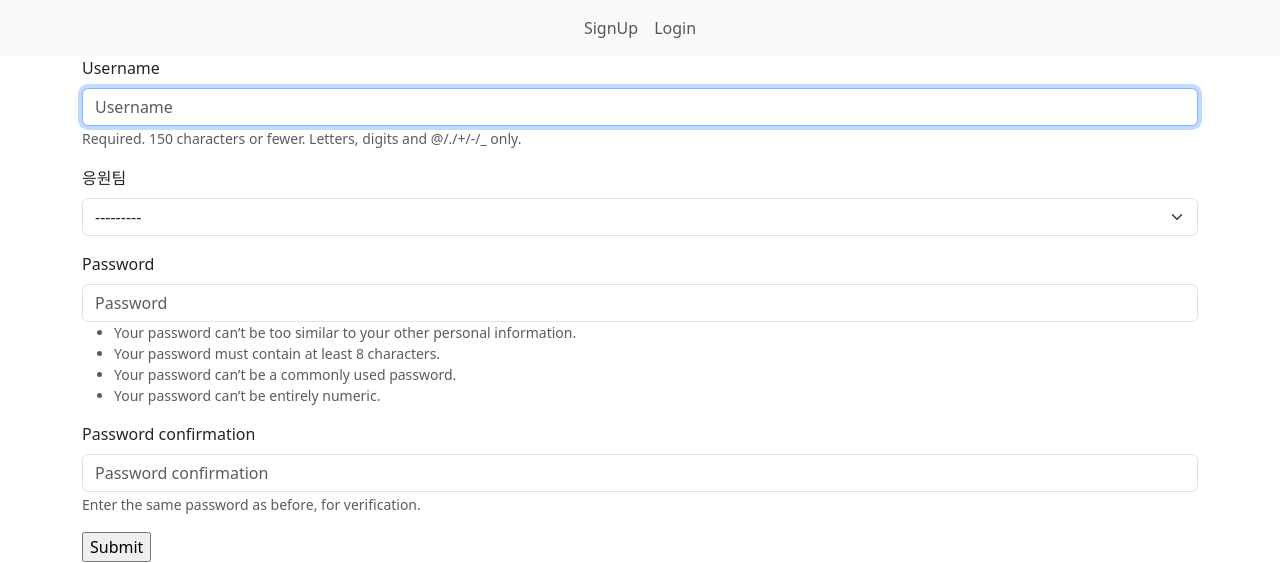
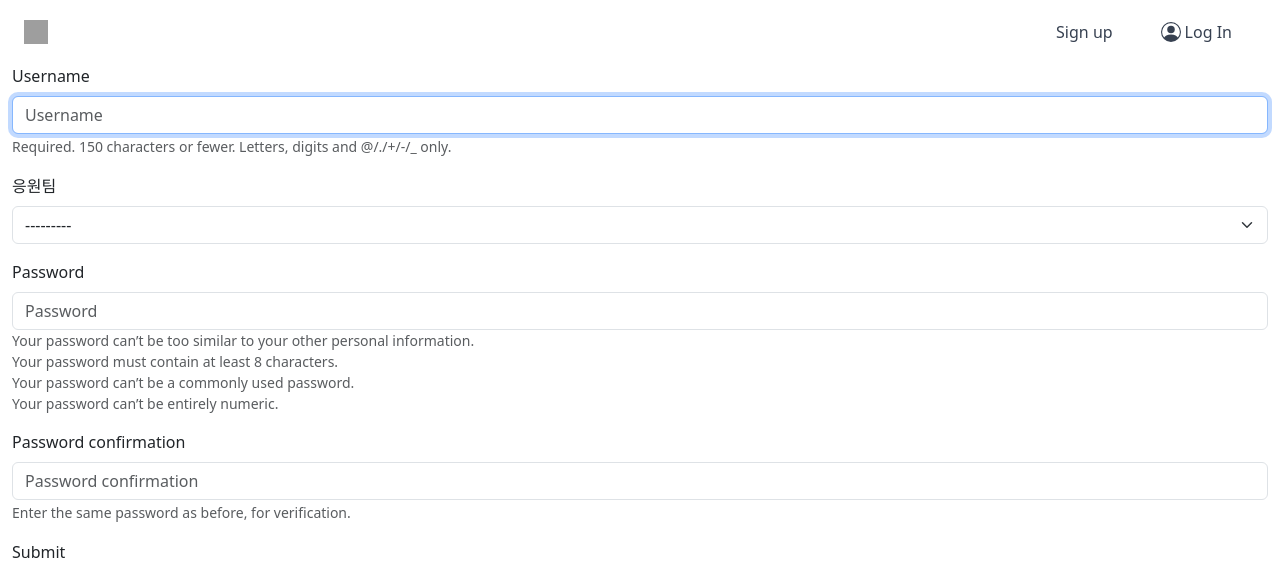
Before and after one commit to rladbstlr87/tothe_ballpark, a Django app: page /accounts/signup/ in a window 1280 px wide. Shown: the top 563 px of the page. Run offline with Django 5.2, Linux system fonts and the light colour scheme; some libraries are stand-ins or nearby versions; grey boxes are pictures that could not be loaded.

Commit message:
nav-bar 1차구현

```diff
--- a/baseball/settings.py
+++ b/baseball/settings.py
@@ -119,6 +119,12 @@ USE_TZ = True
 
 STATIC_URL = '/static/'
 
+# 개발서버에서 static 파일을 찾을 디렉토리들을 명시하는 곳
+# cal 앱 내부 static이면 보통 자동으로 찾지만 혹시라도 안 될 경우를 대비해서 지정
+STATICFILES_DIRS = [
+    BASE_DIR / 'cal' / 'static',
+]
+
 # Default primary key field type
 # https://docs.djangoproject.com/en/5.2/ref/settings/#default-auto-field
 
--- a/baseball/urls.py
+++ b/baseball/urls.py
@@ -17,6 +17,9 @@ Including another URLconf
 from django.contrib import admin
 from django.urls import path, include
 from cal import views
+from django.conf import settings
+from django.conf.urls.static import static
+
 
 urlpatterns = [
     path('', views.index, name='index'),  # 기본 URL을 cal 앱의 index 뷰로 설정
@@ -24,3 +27,6 @@ urlpatterns = [
     path('cal/', include('cal.urls')),
     path('accounts/', include('accounts.urls')),  # accounts 앱의 URL 포함
 ]
+
+if settings.DEBUG:
+    urlpatterns += static(settings.STATIC_URL, document_root=settings.BASE_DIR / 'cal' / 'static')
--- /dev/null
+++ b/main.py
@@ -0,0 +1,6 @@
+def main():
+    print("Hello from kbo!")
+
+
+if __name__ == "__main__":
+    main()
--- a/templates/_nav.html
+++ b/templates/_nav.html
@@ -1,33 +1,68 @@
-<nav class="navbar navbar-expand-lg bg-body-tertiary">
-  <div class="container-fluid">
-    <!-- 로고 및 홈으로 이동하는 링크 -->
-    <!-- 모바일 화면에서 네비게이션 토글 버튼 -->
-    <button class="navbar-toggler" type="button" data-bs-toggle="collapse" data-bs-target="#navbarNav" aria-controls="navbarNav" aria-expanded="false" aria-label="Toggle navigation">
-      <span class="navbar-toggler-icon"></span>
-    </button>
-    <!-- 네비게이션 메뉴 -->
-    <div class="collapse navbar-collapse justify-content-center" id="navbarNav">
-      <ul class="navbar-nav mx-auto">
-        {% if user.is_authenticated %}  <!-- 사용자가 로그인된 경우 -->
-          <li class="nav-item">
-            <!-- 로그아웃 처리 -->
-            <a class="nav-link" href="{% url 'accounts:logout' %}">Logout</a>
-          </li>
-          <li class="nav-item">
-            <!-- 현재 로그인된 사용자 이름 표시 -->
-            <a class="nav-link disabled">{{user}}</a>
-          </li>
-        {% else %}  <!-- 사용자가 로그인되지 않은 경우 -->
-        <li class="nav-item">
-          <!-- 회원가입 페이지로 이동 -->
-          <a class="nav-link" href="{% url 'accounts:signup' %}">SignUp</a>
-        </li>
-        <li class="nav-item">
-          <!-- 로그인 페이지로 이동 -->
-          <a class="nav-link" href="{% url 'accounts:login' %}">Login</a>
-        </li>
+{% load static %}
+<!-- HTML head 부분에 Tailwind CDN & Alpine.js 추가 -->
+<head>
+  <script src="https://cdn.tailwindcss.com"></script>
+  <script defer src="https://cdn.jsdelivr.net/npm/alpinejs@3.x.x/dist/cdn.min.js"></script>
+</head>
+
+<body>
+<nav class="bg-transparent " x-data="{ open: false }">
+  <div class="max-w-7xl mx-auto px-4 sm:px-6 lg:px-8">
+    <div class="flex justify-between h-16">
+      <!-- 왼쪽 -->
+      <div class="flex items-center">
+        <!-- 로그인한 유저일때 -->
+        {% if user.is_authenticated %}
+          <a href="{%url 'cal:calendar' %}" class="mr-4">
+            <img src="{% static 'images/mascots/' %}{{ user.team }}.png" alt="{{ user.team }} Mascot" class="h-12 w-12 ">
+          </a>
+          {% else %}
+          <a href="{% url "index" %}" class="mr-4">
+            <img src="https://em-content.zobj.net/source/google/387/baseball_26be.png" alt="Baseball" class="h-6 w-6">
+
+          </a>
+          {% endif %}
+      </div>
+
+      <!-- 모바일 메뉴 버튼 -->
+      <div class="-mr-2 flex items-center sm:hidden">
+        <button @click="open = !open" type="button"
+          class="inline-flex items-center justify-center p-2 rounded-md text-gray-500 hover:text-white hover:bg-gray-700 focus:outline-none">
+          <svg class="h-6 w-6" stroke="currentColor" fill="none" viewBox="0 0 24 24">
+            <path stroke-linecap="round" stroke-linejoin="round" stroke-width="2"
+              d="M4 6h16M4 12h16M4 18h16" />
+          </svg>
+        </button>
+      </div>
+
+      <!-- PC용 메뉴 -->
+      <div class="hidden sm:flex sm:items-center">
+        {% if user.is_authenticated %}
+          <a href="{% url 'accounts:logout' %}" class="text-gray-700 hover:text-red-500 px-4">Logout</a>
+          <span class="text-gray-500 px-4">{{ user }}</span>
+        {% else %}
+          <a href="{% url 'accounts:signup' %}" class="text-gray-700 hover:text-green-600 px-4">Sign up</a>
+          <a href="{% url 'accounts:login' %}" class="text-gray-700 hover:text-blue-600 px-4 flex items-center">
+            <svg xmlns="http://www.w3.org/2000/svg" class="h-5 w-5 mr-1" fill="currentColor" viewBox="0 0 16 16">
+              <path d="M11 6a3 3 0 1 1-6 0 3 3 0 0 1 6 0"/>
+              <path fill-rule="evenodd" d="M0 8a8 8 0 1 1 16 0A8 8 0 0 1 0 8m8-7a7 7 0 0 0-5.468 11.37C3.242 11.226 4.805 10 8 10s4.757 1.225 5.468 2.37A7 7 0 0 0 8 1"/>
+            </svg>
+            Log In
+          </a>
         {% endif %}
-      </ul>
+      </div>
+    </div>
+
+    <!-- 모바일용 메뉴 (open 상태에 따라 보이게) -->
+    <div class="sm:hidden mt-2" x-show="open">
+      {% if user.is_authenticated %}
+        <a href="{% url 'accounts:logout' %}" class="block text-gray-700 hover:text-red-500 py-2">Logout</a>
+        <span class="block text-gray-500 py-2">{{ user }}</span>
+      {% else %}
+        <a href="{% url 'accounts:signup' %}" class="block text-gray-700 hover:text-green-600 py-2">Sign up</a>
+        <a href="{% url 'accounts:login' %}" class="block text-gray-700 hover:text-blue-600 py-2">Log In</a>
+      {% endif %}
     </div>
   </div>
 </nav>
+</body>
```
Also changed, not shown: pyproject.toml (added, +11 -0 lines), README.md, cal/static/images/mascots/SSG.jpg (added), cal/static/images/mascots/두산.png (added), cal/static/images/mascots/롯데.png (added), cal/static/images/mascots/삼성.png (added), cal/static/images/mascots/키움.png (added), 2 other files.
